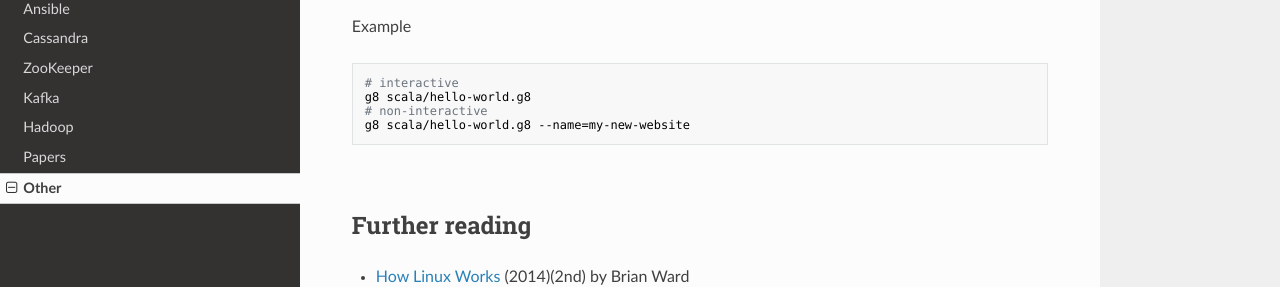
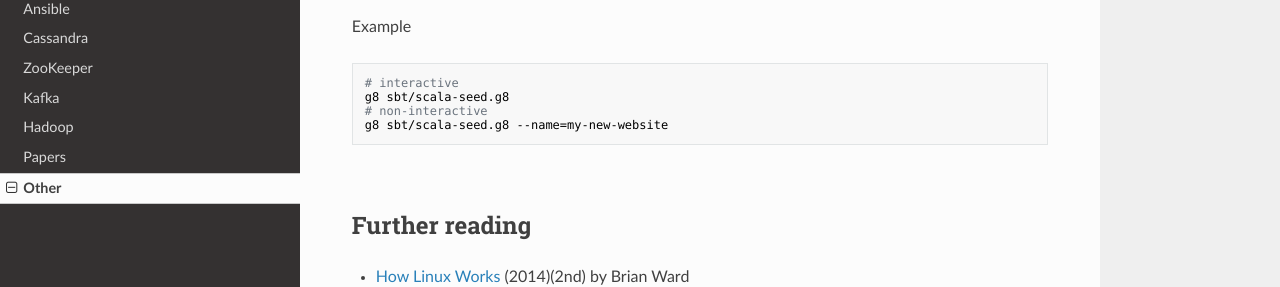
Before and after one commit to niqdev/devops, an MkDocs documentation site: the page built from docs/other.md, in a window 1280 px wide and 900 px high, scrolled down 2590 px. Shown: the part 170-457 px from the top of the window. Built offline with MkDocs 1.6.1, drawn with Linux system fonts in a browser that asks for light colours; nearby versions of some CDN libraries; old or Windows-style settings are respelled for this version of MkDocs.

Commit message:
spark: add skeleton example

````diff
--- a/docs/other.md
+++ b/docs/other.md
@@ -136,9 +136,9 @@ cs foundweekends/giter8
 Example
 ```bash
 # interactive
-g8 scala/hello-world.g8
+g8 sbt/scala-seed.g8
 # non-interactive
-g8 scala/hello-world.g8 --name=my-new-website
+g8 sbt/scala-seed.g8 --name=my-new-website
 ```
 
 <br>
````
Also changed, not shown: 6 other files.
